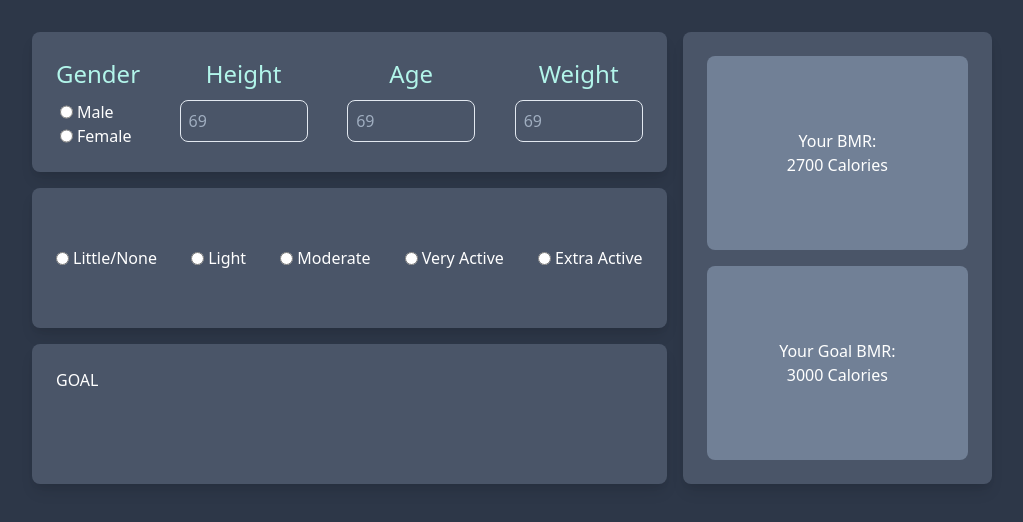
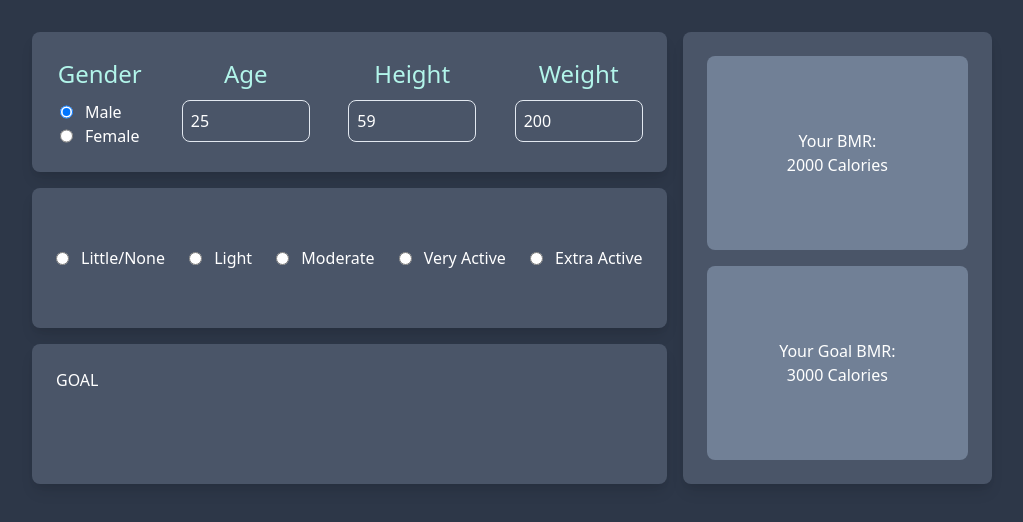
Before and after one commit to akuamakana/bmr-macro-calculator, a Nuxt app: page / in a window 1280 px wide. Shown: the top 522 px of the page, without its empty margins (128-1151 px from the left). Built offline with nearby package versions, Linux system fonts and the light colour scheme.

Commit message:
Removed state

```diff
--- a/components/ExerciseLevel.vue
+++ b/components/ExerciseLevel.vue
@@ -1,23 +1,23 @@
 <template>
   <div class="bg-gray-700 rounded-lg flex justify-between p-6 shadow-lg">
     <div class="flex justify-between items-center">
-      <input type="radio" name="level" value="0" class="mr-1">
+      <input type="radio" name="level" value="0" class="mr-3">
       <label for="0">Little/None</label>
     </div>
     <div class="flex justify-between items-center">
-      <input type="radio" name="level" value="1" class="mr-1">
+      <input type="radio" name="level" value="1" class="mr-3">
       <label for="0">Light</label>
     </div>
     <div class="flex justify-between items-center">
-      <input type="radio" name="level" value="2" class="mr-1">
+      <input type="radio" name="level" value="2" class="mr-3">
       <label for="0">Moderate</label>
     </div>
     <div class="flex justify-between items-center">
-      <input type="radio" name="level" value="3" class="mr-1">
+      <input type="radio" name="level" value="3" class="mr-3">
       <label for="0">Very Active</label>
     </div>
     <div class="flex justify-between items-center">
-      <input type="radio" name="level" value="4" class="mr-1">
+      <input type="radio" name="level" value="4" class="mr-3">
       <label for="0">Extra Active</label>
     </div>
   </div>
--- a/components/Results.vue
+++ b/components/Results.vue
@@ -2,7 +2,7 @@
   <div class="bg-gray-700 rounded-lg flex flex-col gap-4 justify-center text-center h-full shadow-lg">
     <div class="bg-gray-600 rounded-lg w-max h-full flex flex-col justify-center mx-6 mt-6">
       <h1>Your BMR:</h1>
-      <h1>2700 Calories</h1>
+      <h1>{{ bmrTotal }} Calories</h1>
     </div>
     <div class="bg-gray-600 rounded-lg w-max h-full flex flex-col justify-center mx-6 mb-6">
       <h1>Your Goal BMR:</h1>
@@ -10,3 +10,9 @@
     </div>
   </div>
 </template>
+
+<script>
+export default {
+  props: ['bmrTotal']
+}
+</script>
--- a/components/Stats.vue
+++ b/components/Stats.vue
@@ -8,34 +8,48 @@
             Gender
           </p>
           <div class="flex mx-1">
-            <input class="mr-1" type="radio" name="gender" value="male">
+            <input
+              v-model="stats.gender"
+              class="mr-3"
+              type="radio"
+              name="gender"
+              value="male"
+              @change="calcBMR"
+            >
             <label for="male">Male</label>
           </div>
           <div class="flex mx-1">
-            <input class="mr-1" type="radio" name="gender" value="female">
+            <input
+              v-model="stats.gender"
+              class="mr-3"
+              type="radio"
+              name="gender"
+              value="female"
+              @change="calcBMR"
+            >
             <label for="female">Female</label>
           </div>
+        </div>
+        <!-- Age -->
+        <div>
+          <p class="text-center text-2xl mb-2 text-teal-200">
+            Age
+          </p>
+          <input v-model="stats.age" class="border bg-transparent rounded-lg p-2 w-32 " type="number" placeholder="69" @change="calcBMR">
         </div>
         <!-- Height -->
         <div>
           <p class="text-center text-2xl mb-2 text-teal-200">
             Height
           </p>
-          <input class="border bg-transparent rounded-lg p-2 w-32 " type="number" placeholder="69">
-        </div>
-        <!-- Age -->
-        <div>
-          <p class="text-center text-2xl mb-2 text-teal-200">
-            Age
-          </p>
-          <input class="border bg-transparent rounded-lg p-2 w-32 " type="number" placeholder="69">
+          <input v-model="stats.height" class="border bg-transparent rounded-lg p-2 w-32 " type="number" placeholder="69" @change="calcBMR">
         </div>
         <!-- Weight -->
         <div>
           <p class="text-center text-2xl mb-2 text-teal-200">
             Weight
           </p>
-          <input class="border bg-transparent rounded-lg p-2 w-32 " type="number" placeholder="69">
+          <input v-model="stats.weight" class="border bg-transparent rounded-lg p-2 w-32 " type="number" placeholder="69" @change="calcBMR">
         </div>
       </div>
     </div>
@@ -44,5 +58,17 @@
 
 <script>
 export default {
+  props: ['stats'],
+  methods: {
+    calcBMR () {
+      this.$emit('calcBMR')
+    }
+  }
 }
 </script>
+
+<style>
+  input[type=number]::-webkit-inner-spin-button {
+  -webkit-appearance: none;
+}
+</style>
--- a/pages/index.vue
+++ b/pages/index.vue
@@ -2,12 +2,12 @@
   <div class="flex justify-center">
     <div class="grid grid-cols-3 gap-4 mt-8 h-1/2 w-3/4">
       <div class="grid grid-rows-3 col-span-2 gap-4">
-        <Stats />
+        <Stats :stats="stats" @calcBMR="calcBMR" />
         <ExerciseLevel />
         <Goal />
       </div>
       <div class="col-span-1">
-        <Results />
+        <Results :bmr-total="stats.bmrTotal" />
       </div>
     </div>
   </div>
@@ -19,6 +19,39 @@ import ExerciseLevel from '~/components/ExerciseLevel'
 import Goal from '~/components/Goal'
 import Results from '~/components/Results'
 export default {
-  components: Stats, ExerciseLevel, Goal, Results
+  components: Stats,
+  ExerciseLevel,
+  Goal,
+  Results,
+  data () {
+    return {
+      stats: {
+        gender: 'male',
+        age: 25,
+        height: 59,
+        weight: 200,
+        bmrTotal: 2000
+      }
+    }
+  },
+  methods: {
+    lbsToKg () {
+      const kg = this.stats.weight / 2.205
+      return kg
+    },
+    inchesToCm () {
+      const cm = this.stats.height * 2.54
+      return cm
+    },
+    calcBMR () {
+      // BMR = (10 × weight in kg) + (6.25 × height in cm) - (5 × age in years) + 5
+      // BMR = (10 × weight in kg) + (6.25 × height in cm) - (5 × age in years) - 161
+      const bmrWeight = 10 * this.lbsToKg()
+      const bmrHeight = 6.25 * this.inchesToCm()
+      const bmrAge = 5 * this.stats.age
+      const newBMRTotal = bmrWeight + bmrHeight - bmrAge + 5
+      this.stats.bmrTotal = parseInt(newBMRTotal)
+    }
+  }
 }
 </script>
--- a/store/index.js
+++ /dev/null
@@ -1,6 +0,0 @@
-export const state = () => ({
-  gender: 'male',
-  age: 0,
-  height: 69,
-  weight: 200
-})
```
